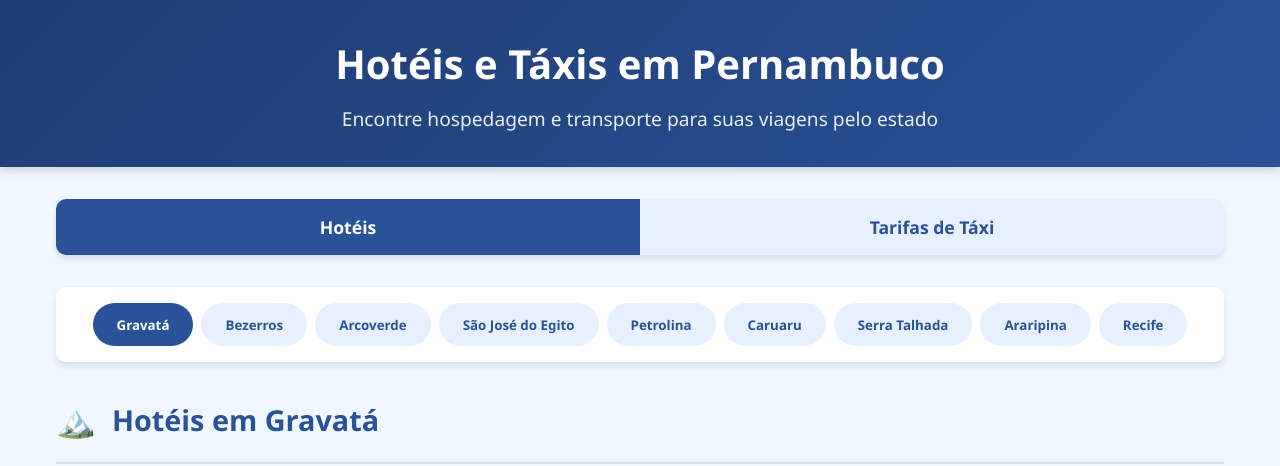
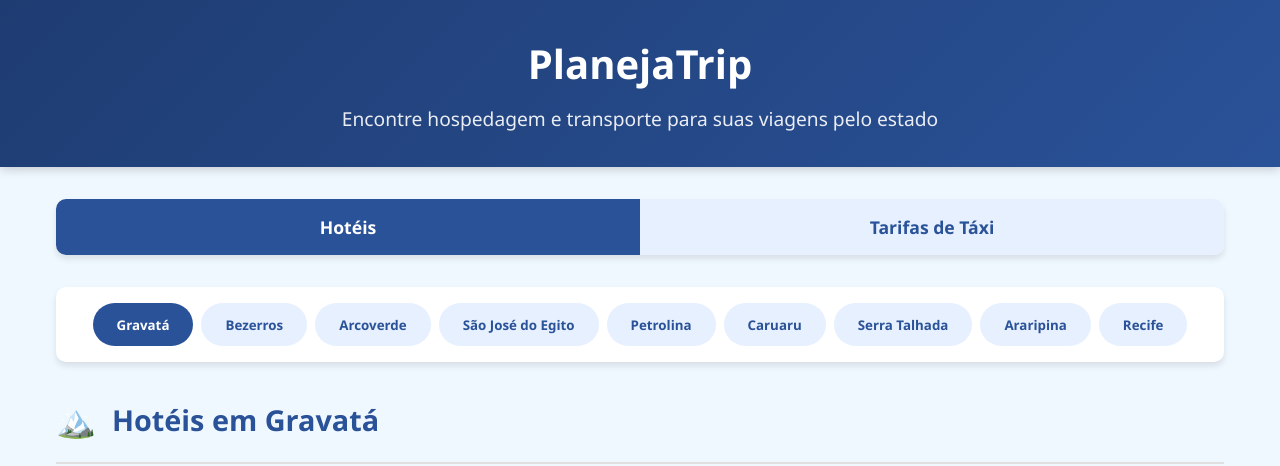
Before and after one commit to ikauanee/PlanejaTrip, a plain HTML site: page index.html in a window 1280 px wide. Shown: the top 466 px of the page. Drawn offline with Linux system fonts and the light colour scheme.

Commit message:
Update index.html

```diff
--- a/index.html
+++ b/index.html
@@ -318,7 +318,7 @@
 </head>
 <body>
     <header>
-        <h1>Hotéis e Táxis em Pernambuco</h1>
+        <h1>PlanejaTrip</h1>
         <p class="subtitle">Encontre hospedagem e transporte para suas viagens pelo estado</p>
     </header>
 
```
